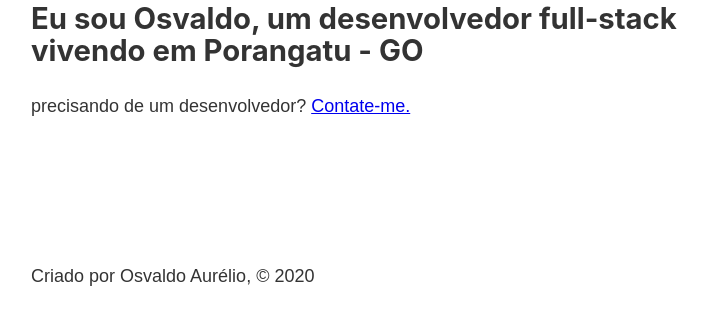
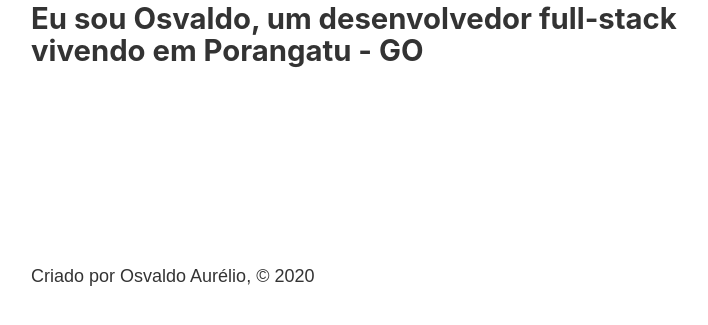
Before and after one commit to osvaldoaurelio/gatsby-example-youtube, a Gatsby site: page / in a window 1280 px wide. Shown: the part 413-738 px from the top of the page, without its empty margins (252-960 px from the left). Built offline with nearby package versions, Linux system fonts and the light colour scheme; Gatsby itself is replaced by a stand-in of ours.

Commit message:
just a change to deploy

```diff
--- a/src/pages/index.js
+++ b/src/pages/index.js
@@ -9,7 +9,6 @@ const IndexPage = () => (
     <Head title="Home" />
     <h1>Olá!</h1>
     <h2>Eu sou Osvaldo, um desenvolvedor full-stack vivendo em Porangatu - GO</h2>
-    <p>precisando de um desenvolvedor? <Link to="/contact">Contate-me.</Link></p>
   </Layout>
 )
 
```
Also changed, not shown: static/favicon.ico.
